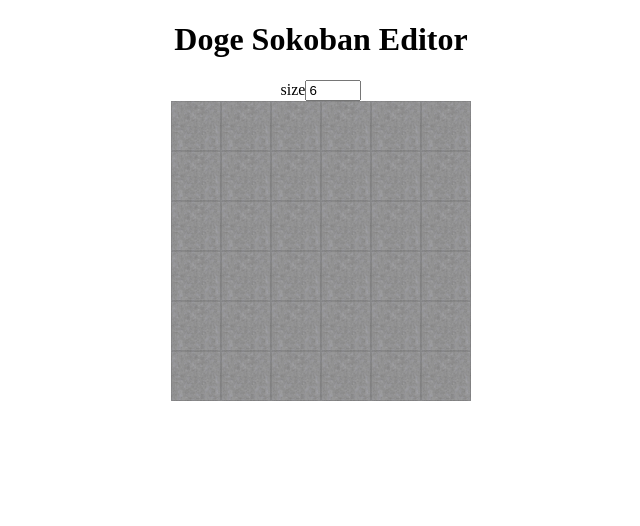
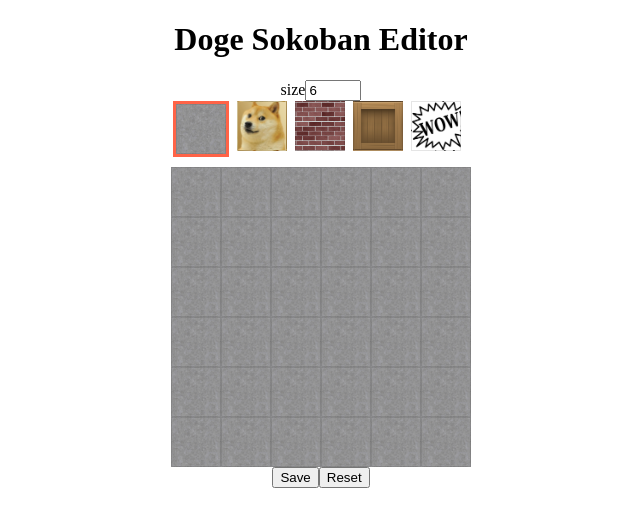
Before and after one commit to abetomoki0420/doge-sokoban, a Vue app: page /#/editor in a window 1280 px wide. Shown: the top 526 px of the page, without its empty margins (319-959 px from the left). Built offline with nearby package versions, Linux system fonts and the light colour scheme.

Commit message:
エディターモード追加

```diff
--- a/src/class/game.ts
+++ b/src/class/game.ts
@@ -1,5 +1,5 @@
 export type Key = "left" | "up" | "right" | "down";
-export type GameObjectType = "user" | "box" | "wall" | "star";
+export type GameObjectType = "user" | "box" | "wall" | "star" | "";
 
 import _ from "lodash";
 
--- a/src/components/Editor.vue
+++ b/src/components/Editor.vue
@@ -1,9 +1,27 @@
 <template>
-  <div class="editor">
+  <div
+    @keydown.prevent.space="selectPallete('')"
+    @keydown.prevent.a="selectPallete('user')"
+    @keydown.prevent.s="selectPallete('wall')"
+    @keydown.prevent.d="selectPallete('box')"
+    @keydown.prevent.f="selectPallete('star')"
+    class="editor"
+    tabindex="-1"
+  >
     <h1>Doge Sokoban Editor</h1>
     <div>
       <span>size</span>
       <input min="6" max="10" type="number" v-model.number="size" />
+    </div>
+    <div class="pallettePanels">
+      <cell
+        class="pallete touchable"
+        :class="{ selected: selectedPallete === pallete }"
+        v-for="(pallete, index) in pallets"
+        :key="`row_${1}cell_${index}`"
+        :selected="pallete"
+        @click.native="selectPallete(pallete)"
+      />
     </div>
     <div class="game_board">
       <div v-for="row in size" :key="`row_${row}`" class="game_board_cellrow">
@@ -15,25 +33,31 @@
           :Y="row"
           :key="`row_${row}cell_${cell}`"
           :selected="checkCellType(cell, row)"
+          @mouseover.native="move($event, cell, row)"
         />
       </div>
     </div>
+    <button @click="save">Save</button>
+    <button @click="reset">Reset</button>
   </div>
 </template>
 
 <script lang="ts">
 import Vue from "vue";
 import Cell from "@/components/Cell.vue";
+import { GameObjectType } from "@/class/game";
 
 interface CellInfo {
   X: number;
   Y: number;
-  type: string;
+  type: GameObjectType;
 }
 
 interface Data {
   size: number;
   editedCells: CellInfo[];
+  pallets: GameObjectType[];
+  selectedPallete: GameObjectType;
 }
 
 export default Vue.extend({
@@ -41,7 +65,9 @@ export default Vue.extend({
   data(): Data {
     return {
       size: 6,
-      editedCells: []
+      editedCells: [],
+      pallets: ["", "user", "wall", "box", "star"],
+      selectedPallete: ""
     };
   },
   components: {
@@ -49,6 +75,38 @@ export default Vue.extend({
   },
   computed: {},
   methods: {
+    reset() {
+      this.editedCells = [];
+    },
+    async save() {
+      const cells = this.editedCells.filter(cell => cell.type !== "");
+
+      const payload = {
+        size: this.size,
+        objects: cells
+      };
+
+      try {
+        await this.axios.post(
+          "https://us-central1-doge-sokoban.cloudfunctions.net/createMap",
+          payload,
+          {
+            headers: { "Content-Type": "application/json" }
+          }
+        );
+      } catch (e) {
+        console.log(e);
+      }
+    },
+    move(e: MouseEvent, x: number, y: number) {
+      console.log(e.buttons);
+      if (e.buttons === 0) return;
+
+      this.editCell(x, y);
+    },
+    selectPallete(type: GameObjectType) {
+      this.selectedPallete = type;
+    },
     checkCellType(x: number, y: number): string {
       const cell = this.editedCells.find(cell => {
         return cell.X === x && cell.Y === y;
@@ -65,38 +123,16 @@ export default Vue.extend({
         return cell.X === x && cell.Y === y;
       });
 
-      if (targetCell) {
-        switch (targetCell.type) {
-          case "": {
-            targetCell.type = "user";
-            break;
-          }
-          case "user": {
-            targetCell.type = "wall";
-            break;
-          }
-          case "wall": {
-            targetCell.type = "box";
-            break;
-          }
-          case "box": {
-            targetCell.type = "star";
-            break;
-          }
-          case "star": {
-            targetCell.type = "";
-            break;
-          }
-          default:
-            break;
-        }
-      } else {
+      if (!targetCell) {
         this.editedCells.push({
           X: x,
           Y: y,
-          type: "user"
+          type: this.selectedPallete
         });
+        return;
       }
+
+      targetCell.type = this.selectedPallete;
     }
   }
 });
@@ -105,7 +141,23 @@ export default Vue.extend({
 <style lang="scss" scoped>
 .editor {
   text-align: center;
+  &:focus {
+    outline: 0 black solid;
+  }
 }
+
+.pallettePanels {
+  display: flex;
+  justify-content: center;
+  margin-bottom: 10px;
+  .pallete {
+    margin-right: 8px;
+    &.selected {
+      border: 3px solid tomato;
+    }
+  }
+}
+
 .game_board {
   &_cellrow {
     display: flex;
@@ -123,5 +175,8 @@ export default Vue.extend({
   &:hover {
     opacity: 0.8;
   }
+  &:focus {
+    outline: 0 black solid;
+  }
 }
 </style>
--- a/src/components/Game.vue
+++ b/src/components/Game.vue
@@ -132,7 +132,7 @@ export default Vue.extend({
     reset() {
       if (!this.game) return;
 
-      this.game.back();
+      this.game.reset();
     },
     createWall() {
       const walls = [];
```
Also changed, not shown: 1 other file (tests, documents, lock files or other folders).
